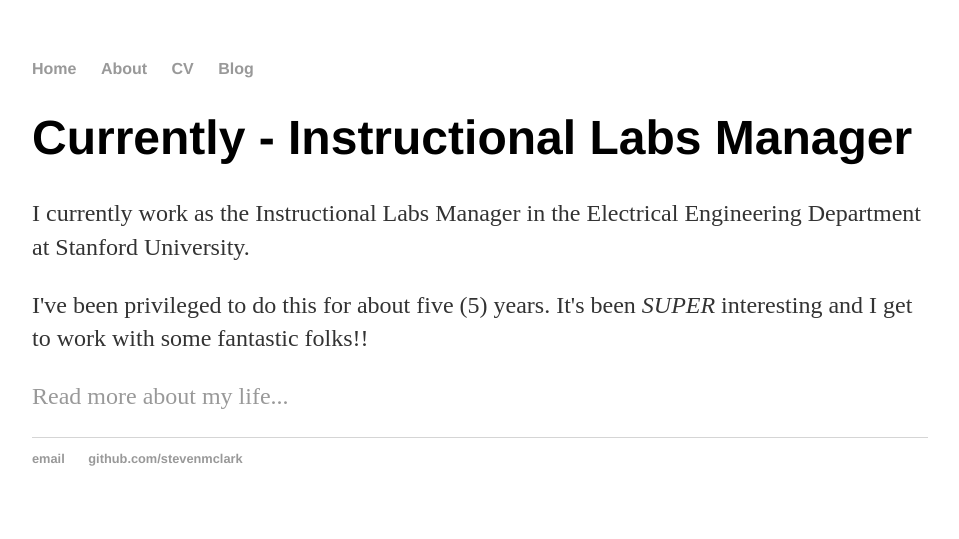
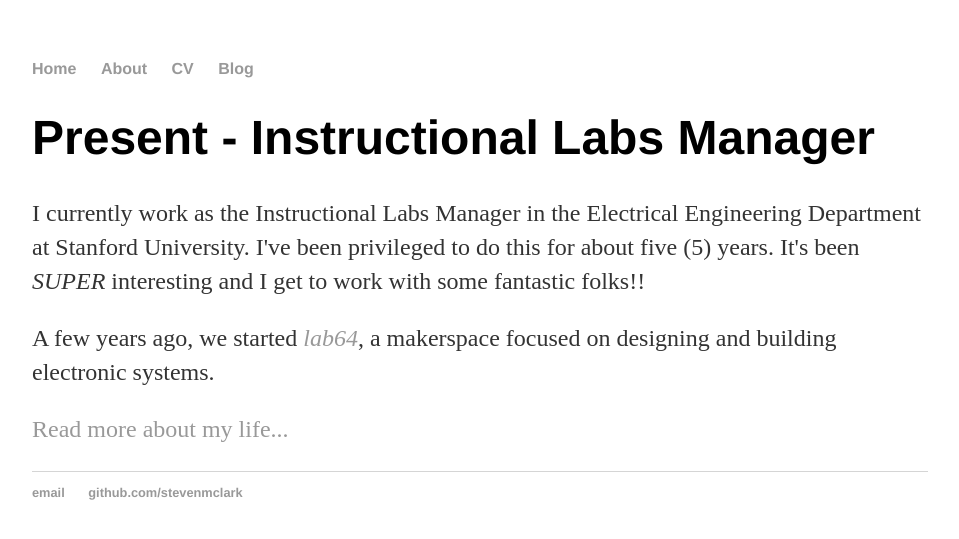
Before and after one commit to stevenmclark/stevenmclark.github.io, a Jekyll site: the page built from cv/index.html, in a window 1280 px wide. Shown: the top 539 px of the page, without its empty margins (160-1119 px from the left). Built offline with Jekyll 4.4.1, drawn with Linux system fonts in a browser that asks for light colours.

Commit message:
Update index.html

```diff
--- a/cv/index.html
+++ b/cv/index.html
@@ -3,9 +3,9 @@
 title: Steven Clark, Ph.D.
 ---
 <div class="blurb">
-  <h1>Currently - Instructional Labs Manager</h1>
-  <p>I currently work as the Instructional Labs Manager in the Electrical Engineering Department at Stanford University.</p>
-  <p>I've been privileged to do this for about five (5) years. It's been <em>SUPER</em> interesting and I get to work with some fantastic folks!!</p>
+  <h1>Present - Instructional Labs Manager</h1>
+  <p>I currently work as the Instructional Labs Manager in the Electrical Engineering Department at Stanford University. I've been privileged to do this for about five (5) years. It's been <em>SUPER</em> interesting and I get to work with some fantastic folks!!</p>
+  <p>A few years ago, we started <a href="https://lab64.stanford.edu"><em>lab64</em></a>, a makerspace focused on designing and building electronic systems.</p>
   <p><a href="/about">Read more about my life...</a></p>
 </div>
 <!-- /.blurb -->
```
